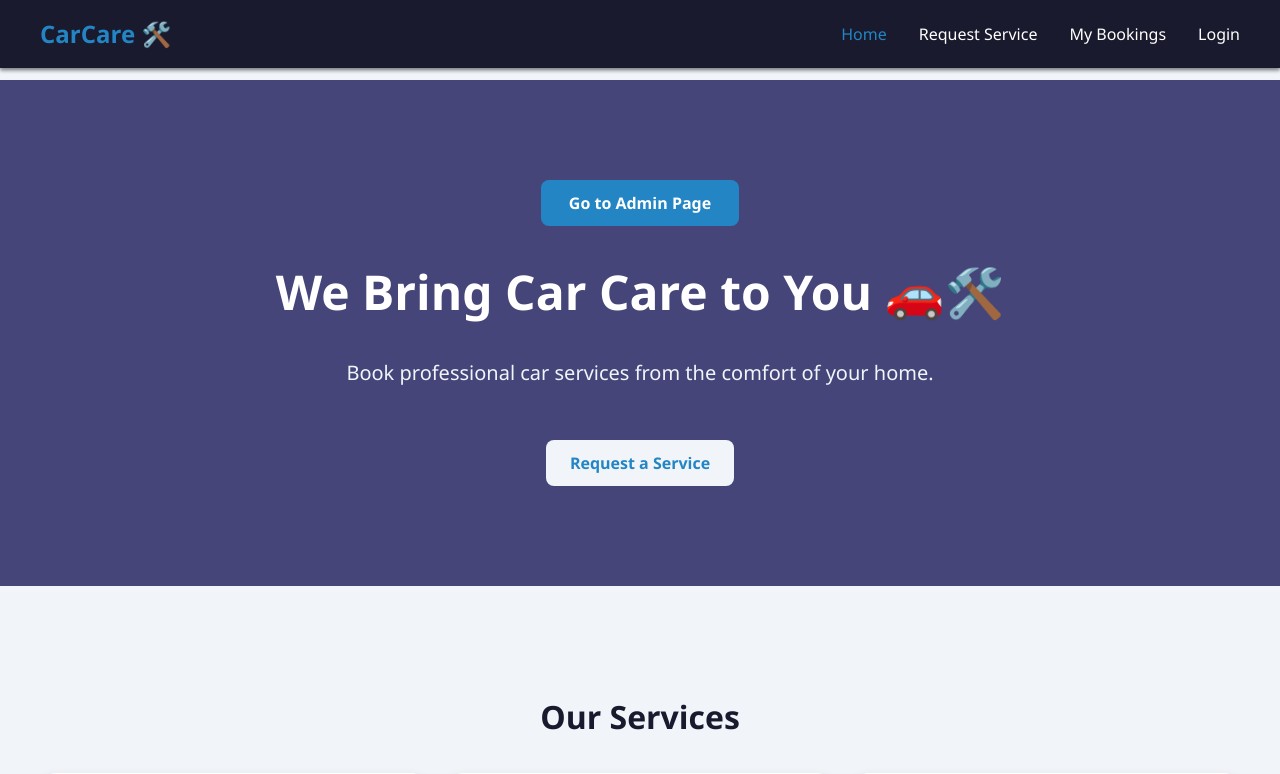
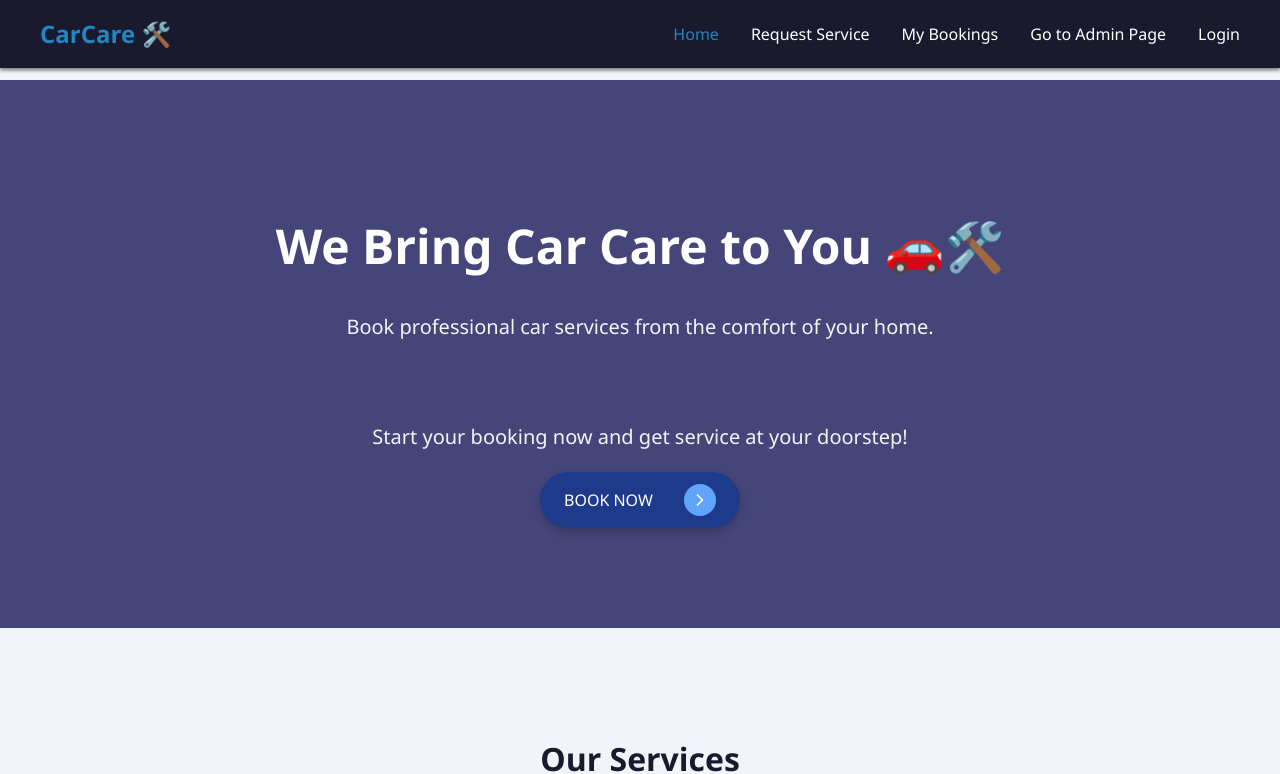
Before and after one commit to Abdulmalik1511/carcares, a React (Vite) app in the folder car-care/: page / in a window 1280 px wide. Shown: the top 774 px of the page. Built offline with nearby package versions, Linux system fonts and the light colour scheme.

Commit message:
deign home

```diff
--- a/car-care/src/components/Navbar.jsx
+++ b/car-care/src/components/Navbar.jsx
@@ -52,6 +52,7 @@ const Navbar = () => {
     { to: "/", label: "Home" },
     { to: "/RequestService", label: "Request Service" },
     { to: "/Confirmation", label: "My Bookings" },
+    { to: "/AdminPage", label: "Go to Admin Page" },
     { to: "/loginPage", label: "Login" },
   ];
 
--- a/car-care/src/pages/Home.jsx
+++ b/car-care/src/pages/Home.jsx
@@ -12,14 +12,40 @@ const Home = () => {
         {/* Hero Section */}
         <section className="hero-section">
           <div className="hero-content">
-            <div><Link to="/admin">
-  <button className="admin-button">Go to Admin Page</button>
-</Link></div>
+            <div>
+              <Link to="/admin"></Link>
+            </div>
+
             <h1>We Bring Car Care to You 🚗🛠️</h1>
             <p>Book professional car services from the comfort of your home.</p>
-            <Link to="/RequestService">
-              <button className="primary-button">Request a Service</button>
-            </Link>
+            <div className="button-group">
+              <p className="para1">Start your booking now and get service at your doorstep!</p>
+              <Link to="/RequestService">
+                <button className="read-more-button">
+                  <span>BOOK NOW</span>
+                  <div className="arrow-circle">
+                    <svg
+                      xmlns="http://www.w3.org/2000/svg"
+                      width="20"
+                      height="20"
+                      viewBox="0 0 24 24"
+                      fill="none"
+                      stroke="currentColor"
+                      strokeWidth="2"
+                      strokeLinecap="round"
+                      strokeLinejoin="round"
+                    >
+                      <path d="M9 18l6-6-6-6" />
+                    </svg>
+                  </div>
+                </button>
+              </Link>
+              {/*
+              <Link to="/AdminPage">
+                <button className="admin-button">Go to Admin Page</button>
+              </Link>
+              */}
+            </div>
           </div>
         </section>
 
@@ -33,7 +59,7 @@ const Home = () => {
               {
                 title: "Oil Change",
                 desc: "Fast and affordable oil changes at your home.",
-                image: "public/images/icons8-oil-change-100.png"
+                image: "public/images/icons8-oil-change-100.png",
               },
               {
                 title: "Battery Replacement",
@@ -44,7 +70,6 @@ const Home = () => {
                 title: "Tire Service",
                 desc: "We fix flat tires and offer tire rotations on-site.",
                 image: "public/images/icons8-tire-100 (1).png",
-
               },
             ].map((service) => (
               <div key={service.title} className="service-card">
@@ -78,17 +103,6 @@ const Home = () => {
             </p>
           </div>
         </section>
-
-        {/* Call to Action */}
-        <section className="cta-section">
-          <div className="cta-content">
-            <h2>Need a Car Fix?</h2>
-            <p>Start your booking now and get service at your doorstep!</p>
-            <Link to="/RequestService">
-              <button className="secondary-button">Book Now</button>
-            </Link>
-          </div>
-        </section>
       </main>
       <Footer />
     </div>
--- a/car-care/src/styles/Home.css
+++ b/car-care/src/styles/Home.css
@@ -20,8 +20,12 @@
   color: #F1F5F9;
 }
 
+.button-group {
+  margin-top: 5em;
+}
+
 .primary-button {
-  margin-top: 2rem;
+  margin-top: 0.2rem;
   padding: 12px 24px;
   background-color: #F1F5F9;
   color: #2385C4;
@@ -173,3 +177,90 @@ font-size: 0.95rem;
   margin-bottom: 15px;
 }
 }
+
+
+
+/* Book now  */
+/* Book Now Button Styling */
+/* Button Container for Centering */
+/* Button Container for Centering */
+/* Button Container for Centering */
+.button-container {
+  display: flex;
+  justify-content: center;
+  align-items: center;
+  width: 100%;
+  margin: 15px 0;
+}
+
+/* Make sure the Link element doesn't interfere with centering */
+.button-container a {
+  display: block;
+  width: auto;
+}
+
+/* Book Now Button Styling */
+.read-more-button {
+  display: flex;
+  align-items: center !important;
+  justify-content: space-between;
+  width: 200px;
+  padding: 12px 24px;
+  background-color: #1e3a8a; /* dark blue */
+  border: none;
+  border-radius: 9999px; /* fully rounded */
+  color: white;
+  font-weight: 500;
+  cursor: pointer;
+  transition: all 0.3s ease;
+  box-shadow: 0 4px 10px rgba(0, 0, 0, 0.2);
+  margin: 0 auto; /* This helps with centering */
+  position: relative;
+  overflow: hidden;
+}
+
+/* Background animation on hover */
+.read-more-button::before {
+  content: '';
+  position: absolute;
+  top: 0;
+  left: -100%;
+  width: 100%;
+  height: 100%;
+  background: linear-gradient(90deg, transparent, rgba(255, 255, 255, 0.2), transparent);
+  transition: left 0.7s ease;
+  z-index: 1;
+}
+
+.read-more-button:hover::before {
+  left: 100%;
+}
+
+.read-more-button:hover {
+  background-color: #2563eb; /* slightly lighter blue on hover */
+  transform: translateY(-3px);
+  box-shadow: 0 6px 15px rgba(0, 0, 0, 0.25);
+}
+
+/* Button text and elements should appear above the animation */
+.read-more-button span,
+.read-more-button .arrow-circle {
+  position: relative;
+  z-index: 2;
+}
+
+.arrow-circle {
+  display: flex;
+  align-items: center;
+  justify-content: center;
+  width: 32px;
+  height: 32px;
+  background-color: #60a5fa; /* light blue circle */
+  border-radius: 50%;
+  transition: transform 0.3s, background-color 0.3s;
+}
+
+.read-more-button:hover .arrow-circle {
+  transform: translateX(4px);
+  background-color: #93c5fd; /* slightly lighter blue on hover */
+}
```
